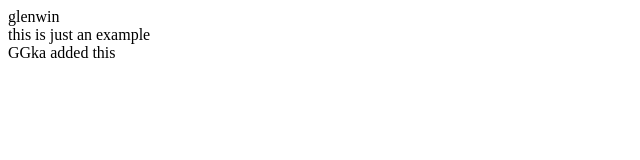
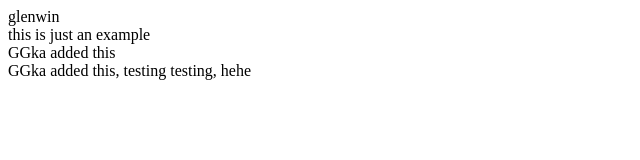
Before and after one commit to Jeysown/ExampleGit, a plain HTML site: page index.html in a window 1280 px wide. Shown: the whole page, without its empty margins (0-640 px from the left). Drawn offline with Linux system fonts and the light colour scheme.

Commit message:
Test commit

```diff
--- a/index.html
+++ b/index.html
@@ -6,11 +6,14 @@
   </head>
   <body>
     glenwin
-    <div >
+    <div>
       this is just an example
     </div>
-    <div >
+    <div>
       GGka added this
+    </div>
+    <div>
+      GGka added this, testing testing, hehe
     </div>
   </body>
 </html>
```
Also changed, not shown: 1 other file.
